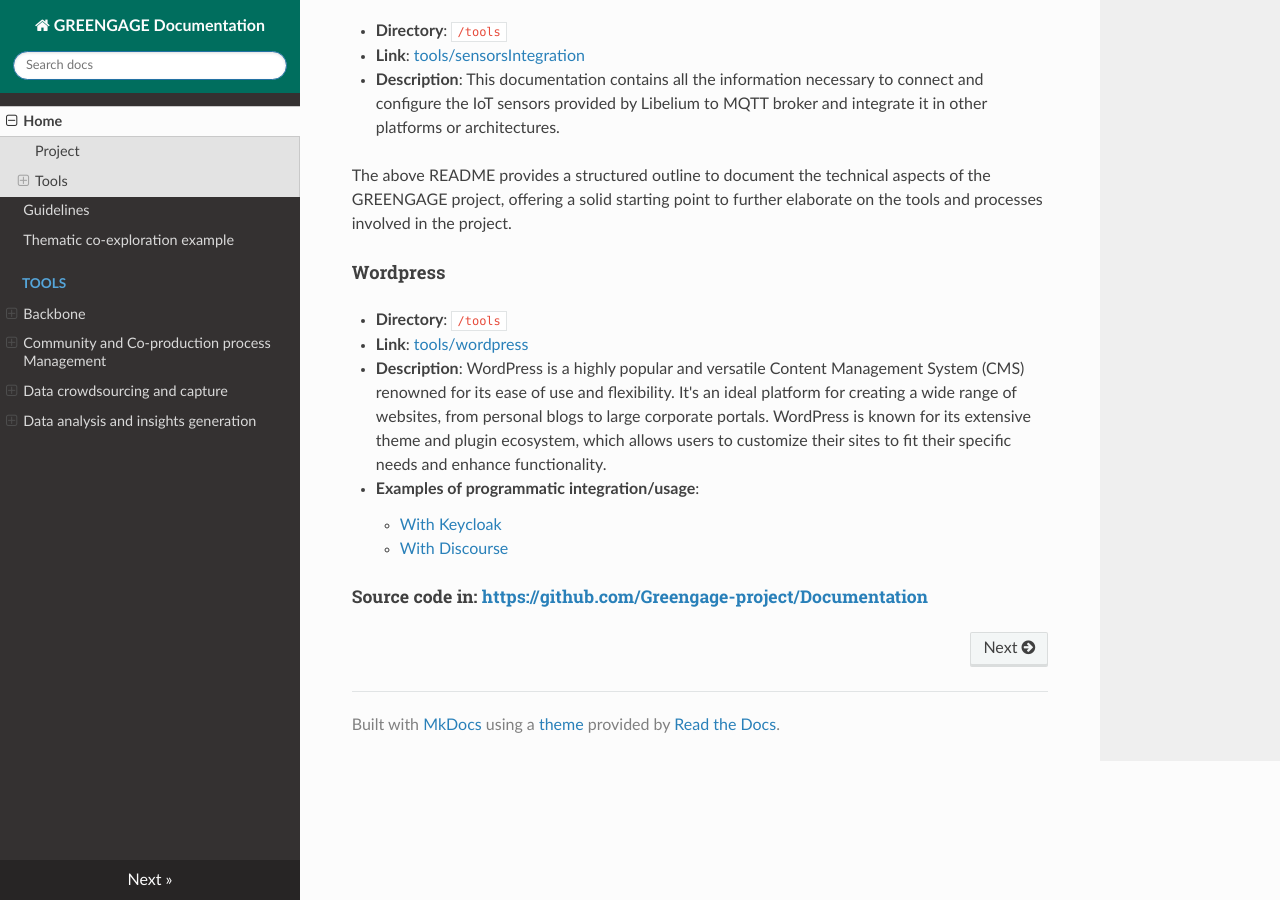
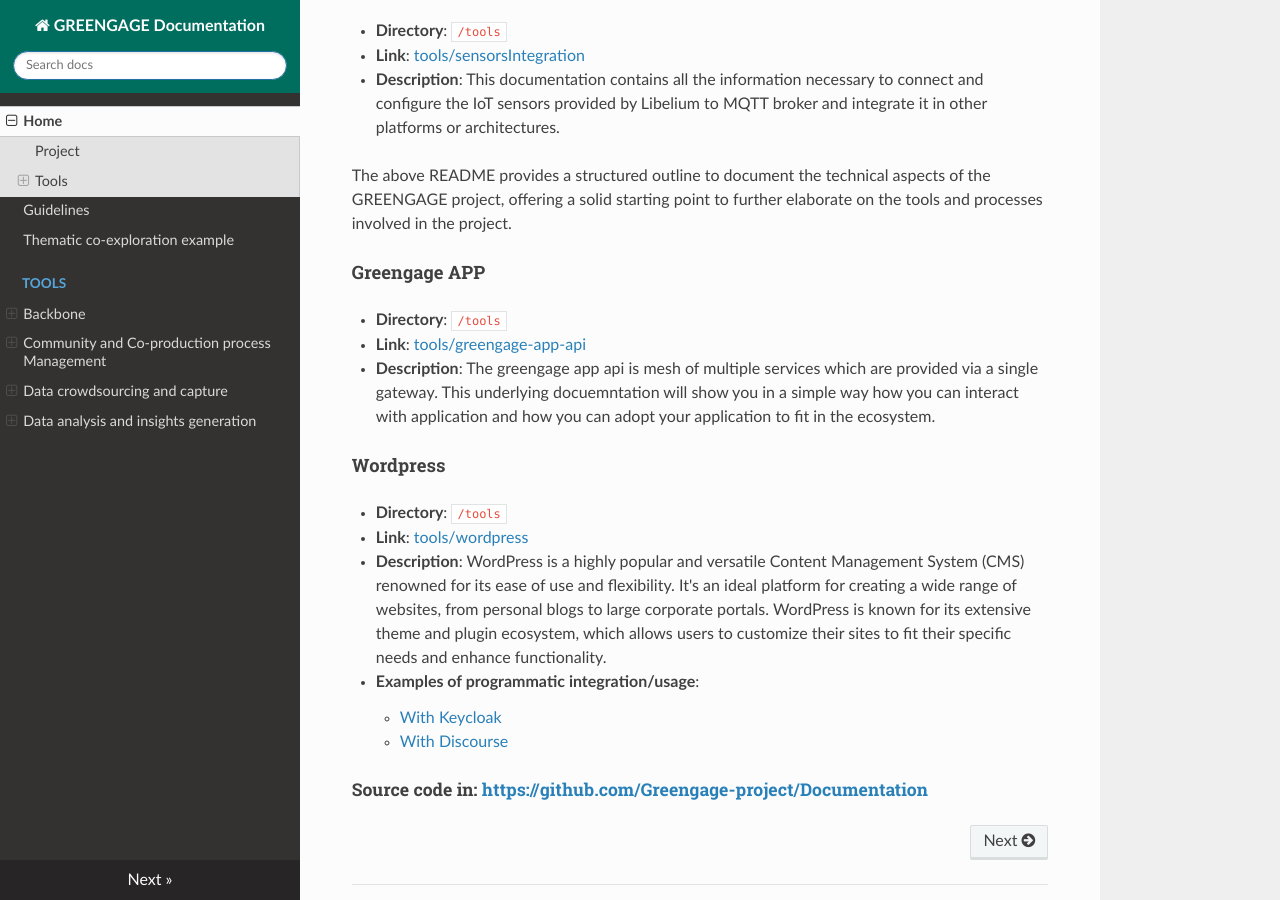
Before and after one commit to Greengage-project/Documentation, an MkDocs documentation site: the page built from docs/index.md, in a window 1280 px wide and 900 px high, scrolled down 3666 px. Built offline with MkDocs 1.6.1, drawn with Linux system fonts in a browser that asks for light colours; nearby versions of some CDN libraries.

Commit message:
greengage app added to home

```diff
--- a/docs/index.md
+++ b/docs/index.md
@@ -114,6 +114,12 @@
 
 The above README provides a structured outline to document the technical aspects of the GREENGAGE project, offering a solid starting point to further elaborate on the tools and processes involved in the project.
 
+#### Greengage APP
+
+- **Directory**: `/tools`
+- **Link**: [tools/greengage-app-api](tools/greengage-app-api)
+- **Description**: The greengage app api is mesh of multiple services which are provided via a single gateway. This underlying docuemntation will show you in a simple way how you can interact with application and how you can adopt your application to fit in the ecosystem.
+
 #### Wordpress
 
 - **Directory**: `/tools`
```
